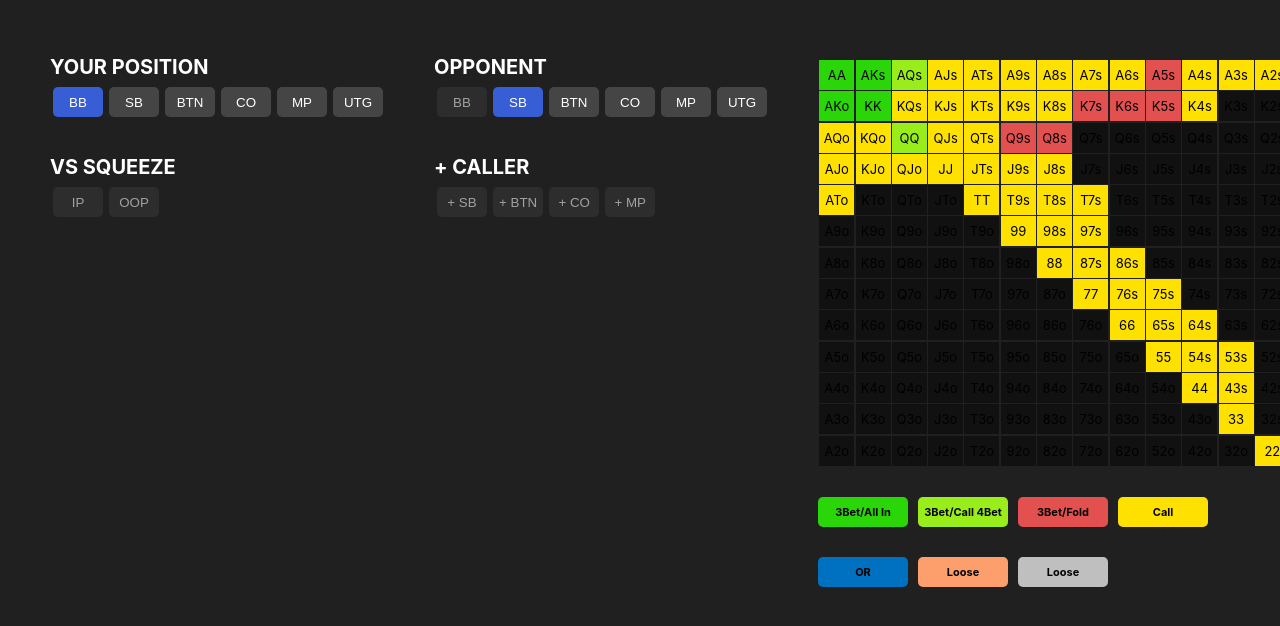
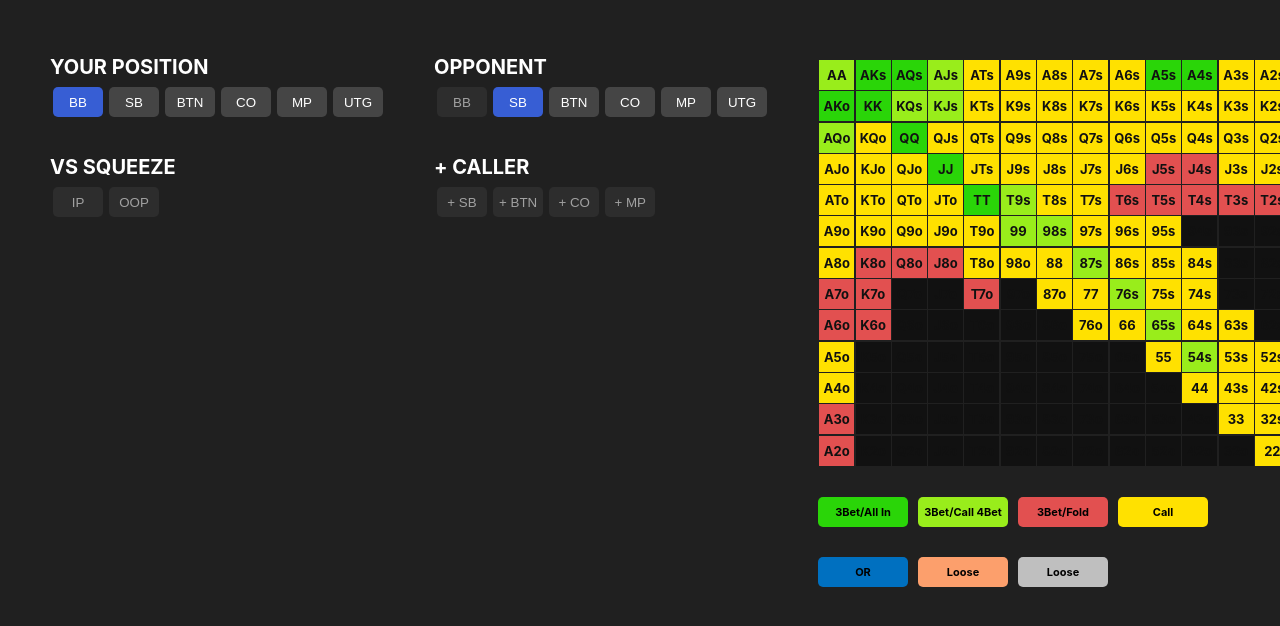
Before and after one commit to SzyAgustin/ranges, a React (Create React App) app: page / in a window 1280 px wide. Shown: the top 626 px of the page. Built offline with nearby package versions, Linux system fonts and the light colour scheme.

Commit message:
all working besides squeeze

```diff
--- a/src/App.tsx
+++ b/src/App.tsx
@@ -7,7 +7,7 @@ import {
   Row,
   StyledApp,
 } from './components/Styled';
-import { matrix } from './tables/matrix';
+import { getMatrix, matrix } from './tables/matrix';
 import OponentSection from './components/OpponentSection';
 import { useState } from 'react';
 import MyPositionSection from './components/MyPositionSection';
@@ -30,15 +30,19 @@ const colors: colorsOptions = {
   16: '#111111',
 };
 
-const cellsColors =
-  '1-1-2-4-4-4-4-4-4-3-4-4-4.1-1-4-4-4-4-4-3-3-3-4-0-0.4-4-2-4-4-3-3-0-0-0-0-0-0.4-4-4-4-4-4-4-0-0-0-0-0-0.4-0-0-0-4-4-4-4-0-0-0-0-0.0-0-0-0-0-4-4-4-0-0-0-0-0.0-0-0-0-0-0-4-4-4-0-0-0-0.0-0-0-0-0-0-0-4-4-4-0-0-0.0-0-0-0-0-0-0-0-4-4-4-0-0.0-0-0-0-0-0-0-0-0-4-4-4-0.0-0-0-0-0-0-0-0-0-0-4-4-0.0-0-0-0-0-0-0-0-0-0-0-4-0.0-0-0-0-0-0-0-0-0-0-0-0-4';
-const cellsArrays = cellsColors.split('.').map((row) => row.split('-'));
-
 function App() {
   const [myPosition, setMyPosition] = useState<string>('BB');
   const [opponentPosition, setOpponentPosition] = useState<string>('SB');
   const [plusCallerPosition, setPlusCallerPosition] = useState<string>('');
   const [squeeze, setSqueeze] = useState<string>('');
+
+  const matrixColors = getMatrix(
+    myPosition,
+    opponentPosition,
+    plusCallerPosition
+  );
+  const cellsArrays =
+    matrixColors && matrixColors.split('.').map((row) => row.split('-'));
 
   return (
     <StyledApp>
@@ -54,6 +58,7 @@ function App() {
           <OponentSection
             opponentPosition={opponentPosition}
             setOpponentPosition={setOpponentPosition}
+            setPlusCaller={setPlusCallerPosition}
             myPosition={myPosition}
             setSqueeze={setSqueeze}
           />
@@ -75,13 +80,18 @@ function App() {
         </Flex>
       </ButtonsBox>
       <MatrixBox>
-        {matrix.map((row, i) => (
-          <Row>
-            {row.map((cards, j) => (
-              <Cell cards={cards} color={colors[cellsArrays[i][j]]} />
-            ))}
-          </Row>
-        ))}
+        {cellsArrays &&
+          matrix.map((row, i) => (
+            <Row key={i}>
+              {row.map((cards, j) => (
+                <Cell
+                  key={cards}
+                  cards={cards}
+                  color={colors[cellsArrays[i][j]]}
+                />
+              ))}
+            </Row>
+          ))}
         <MatrixFlex>
           <ColorDescription color={colors[1]} text='3Bet/All In' />
           <ColorDescription color={colors[2]} text='3Bet/Call 4Bet' />
--- a/src/components/Cell.tsx
+++ b/src/components/Cell.tsx
@@ -14,6 +14,7 @@ const StyledCell = styled.div<StyledCellProps>`
   margin-left: 1.3px;
   font-size: 13px;
   background-color: ${(p) => (p.color ? p.color : '#111111')};
+  color: #111111;
 `;
 
 interface CellProps {
@@ -24,7 +25,9 @@ interface CellProps {
 const Cell = ({ cards, color }: CellProps) => {
   return (
     <StyledCell color={color}>
-      <span>{cards}</span>
+      <span>
+        <strong>{cards}</strong>
+      </span>
     </StyledCell>
   );
 };
--- a/src/components/OpponentSection.tsx
+++ b/src/components/OpponentSection.tsx
@@ -4,6 +4,7 @@ interface OpponentSectionProps {
   opponentPosition: string;
   setOpponentPosition: (x: string) => void;
   setSqueeze: (x: string) => void;
+  setPlusCaller: (x: string) => void;
   myPosition: string;
 }
 
@@ -11,11 +12,13 @@ const OpponentSection = ({
   opponentPosition,
   setOpponentPosition,
   setSqueeze,
+  setPlusCaller,
   myPosition,
 }: OpponentSectionProps) => {
   const selectOpponent = (opponentSelected: string) => {
     setOpponentPosition(opponentSelected);
     setSqueeze('');
+    setPlusCaller('');
   };
 
   return (
--- a/src/components/WithCallerSection.tsx
+++ b/src/components/WithCallerSection.tsx
@@ -47,29 +47,29 @@ const WithCallerSection = ({
       <Title>+ CALLER</Title>
       <Button
         disabled={SBDisabled}
-        selected={plusCallerPosition === '+ SB'}
-        onClick={() => setPlusCallerPosition('+ SB')}
+        selected={plusCallerPosition === 'SB'}
+        onClick={() => setPlusCallerPosition('SB')}
       >
         + SB
       </Button>
       <Button
         disabled={BTNDisabled}
-        selected={plusCallerPosition === '+ BTN'}
-        onClick={() => setPlusCallerPosition('+ BTN')}
+        selected={plusCallerPosition === 'BTN'}
+        onClick={() => setPlusCallerPosition('BTN')}
       >
         + BTN
       </Button>
       <Button
         disabled={CODisabled}
-        selected={plusCallerPosition === '+ CO'}
-        onClick={() => setPlusCallerPosition('+ CO')}
+        selected={plusCallerPosition === 'CO'}
+        onClick={() => setPlusCallerPosition('CO')}
       >
         + CO
       </Button>
       <Button
         disabled={MPDisabled}
-        selected={plusCallerPosition === '+ MP'}
-        onClick={() => setPlusCallerPosition('+ MP')}
+        selected={plusCallerPosition === 'MP'}
+        onClick={() => setPlusCallerPosition('MP')}
       >
         + MP
       </Button>
--- a/src/tables/matrix.ts
+++ b/src/tables/matrix.ts
@@ -196,6 +196,8 @@ export const matrix: string[][] = [
     ],
 ];
 
+export const DEFAULT = "5-5-5-5-5-5-5-5-5-5-5-5-5.5-5-5-5-5-5-5-5-5-5-5-5-5.5-5-5-5-5-5-5-5-5-5-5-5-5.5-5-5-5-5-5-5-5-5-5-5-5-5.5-5-5-5-5-5-5-5-5-5-5-5-5.5-5-5-5-5-5-5-5-5-5-5-5-5.5-5-5-5-5-5-5-5-5-5-5-5-5.5-5-5-5-5-5-5-5-5-5-5-5-5.5-5-5-5-5-5-5-5-5-5-5-5-5.5-5-5-5-5-5-5-5-5-5-5-5-5.5-5-5-5-5-5-5-5-5-5-5-5-5.5-5-5-5-5-5-5-5-5-5-5-5-5.5-5-5-5-5-5-5-5-5-5-5-5-5";
+
 export const UTG_OR = "5-5-5-5-5-5-5-5-5-5-5-5-5.5-5-5-5-5-5-5-5-0-0-0-0-0.5-5-5-5-5-5-0-0-0-0-0-0-0.5-5-5-5-5-5-0-0-0-0-0-0-0.5-0-0-0-5-5-0-0-0-0-0-0-0.0-0-0-0-0-5-0-0-0-0-0-0-0.0-0-0-0-0-0-5-0-0-0-0-0-0.0-0-0-0-0-0-0-5-0-0-0-0-0.0-0-0-0-0-0-0-0-5-0-0-0-0.0-0-0-0-0-0-0-0-0-0-0-0-0.0-0-0-0-0-0-0-0-0-0-0-0-0.0-0-0-0-0-0-0-0-0-0-0-0-0.0-0-0-0-0-0-0-0-0-0-0-0-0"
 export const MP_OR = "5-5-5-5-5-5-5-5-5-5-5-5-5.5-5-5-5-5-5-5-5-5-5-0-0-0.5-5-5-5-5-5-5-0-0-0-0-0-0.5-5-5-5-5-5-0-0-0-0-0-0-0.5-5-5-0-5-5-0-0-0-0-0-0-0.15-0-0-0-0-5-0-0-0-0-0-0-0.0-0-0-0-0-0-5-0-0-0-0-0-0.0-0-0-0-0-0-0-5-0-0-0-0-0.0-0-0-0-0-0-0-0-5-0-0-0-0.0-0-0-0-0-0-0-0-0-15-0-0-0.0-0-0-0-0-0-0-0-0-0-0-0-0.0-0-0-0-0-0-0-0-0-0-0-0-0.0-0-0-0-0-0-0-0-0-0-0-0-0";
 export const CO_OR = "5-5-5-5-5-5-5-5-5-5-5-5-5.5-5-5-5-5-5-5-5-5-5-5-5-0.5-5-5-5-5-5-5-5-5-5-0-0-0.5-5-5-5-5-5-5-5-0-0-0-0-0.5-5-5-5-5-5-5-0-0-0-0-0-0.5-15-0-0-0-5-5-0-0-0-0-0-0.5-0-0-0-0-0-5-5-0-0-0-0-0.0-0-0-0-0-0-0-5-15-0-0-0-0.0-0-0-0-0-0-0-0-5-15-0-0-0.5-0-0-0-0-0-0-0-0-5-5-0-0.0-0-0-0-0-0-0-0-0-0-5-0-0.0-0-0-0-0-0-0-0-0-0-0-5-0.0-0-0-0-0-0-0-0-0-0-0-0-5";
@@ -261,7 +263,75 @@ export const BBvsBTNySB = "1-1-1-2-2-4-4-4-4-1-4-4-4.1-1-2-3-2-4-4-3-4-4-4-4-4.3
 
 
 export const getMatrix = (myPosition: string, opponentPosition: string, plusCaller: string) => {
-    if (myPosition === "" && opponentPosition === "" && plusCaller === "") {
-        return "";
+    switch (myPosition) {
+        case "UTG":
+            if (opponentPosition === "") return UTG_OR;
+            if (opponentPosition === "MP") return UTGvsMP;
+            if (opponentPosition === "CO") return UTGvsCO;
+            if (opponentPosition === "BTN") return UTGvsBTN;
+            if (opponentPosition === "SB") return UTGvsSB;
+            if (opponentPosition === "BB") return UTGvsBB;
+            break;
+        case "MP":
+            if (opponentPosition === "") return MP_OR;
+            if (opponentPosition === "UTG") return MPvsUTG;
+            if (opponentPosition === "CO") return MPvsCO;
+            if (opponentPosition === "BTN") return MPvsBTN;
+            if (opponentPosition === "SB") return MPvsSB;
+            if (opponentPosition === "BB") return MPvsBB;
+            break;
+        case "CO":
+            if (opponentPosition === "") return CO_OR;
+            if (opponentPosition === "UTG" && plusCaller === "MP") return COvsUTGyMP;
+            if (opponentPosition === "UTG" && plusCaller === "") return COvsUTG;
+            if (opponentPosition === "MP") return COvsMP;
+            if (opponentPosition === "BTN") return COvsBTN;
+            if (opponentPosition === "SB") return COvsSB;
+            if (opponentPosition === "BB") return COvsBB;
+            break;
+        case "BTN":
+            if (opponentPosition === "") return BTN_OR;
+            if (opponentPosition === "UTG" && plusCaller === "") return COvsMP;
+            if (opponentPosition === "UTG" && plusCaller === "MP") return BTNvsUTGyMP;
+            if (opponentPosition === "UTG" && plusCaller === "CO") return BTNvsMPyCO;
+            if (opponentPosition === "MP" && plusCaller === "") return COvsMP;
+            if (opponentPosition === "MP" && plusCaller === "CO") return BTNvsMPyCO;
+            if (opponentPosition === "CO") return COvsBTN;
+            if (opponentPosition === "SB") return COvsSB;
+            if (opponentPosition === "BB") return COvsBB;
+            break;
+        case "SB":
+            if (opponentPosition === "") return SB_OR;
+            if (opponentPosition === "UTG" && plusCaller === "") return SBvsUTG;
+            if (opponentPosition === "UTG" && plusCaller === "MP") return SBvsUTGyMP;
+            if (opponentPosition === "UTG" && plusCaller === "CO") return SBvsUTGyCO;
+            if (opponentPosition === "UTG" && plusCaller === "BTN") return SBvsUTGyBTN;
+            if (opponentPosition === "MP" && plusCaller === "") return SBvsMP;
+            if (opponentPosition === "MP" && plusCaller === "CO") return SBvsCO;
+            if (opponentPosition === "MP" && plusCaller === "BTN") return SBvsBTN;
+            if (opponentPosition === "CO" && plusCaller === "") return SBvsCO;
+            if (opponentPosition === "CO" && plusCaller === "BTN") return SBvsCOyBTN;
+            if (opponentPosition === "BTN") return SBvsBTN;
+            if (opponentPosition === "BB") return SBvsBB;
+            break;
+        case "BB":
+            if (opponentPosition === "UTG" && plusCaller === "") return BBvsUTG;
+            if (opponentPosition === "UTG" && plusCaller === "MP") return BBvsUTGyMP;
+            if (opponentPosition === "UTG" && plusCaller === "CO") return BBvsUTGyCO;
+            if (opponentPosition === "UTG" && plusCaller === "BTN") return BBvsUTGyBTN;
+            if (opponentPosition === "UTG" && plusCaller === "SB") return BBvsUTGySB;
+            if (opponentPosition === "MP" && plusCaller === "") return BBvsMP;
+            if (opponentPosition === "MP" && plusCaller === "CO") return BBvsMPyCO;
+            if (opponentPosition === "MP" && plusCaller === "BTN") return BBvsMPyBTN;
+            if (opponentPosition === "MP" && plusCaller === "SB") return BBvsMPySB;
+            if (opponentPosition === "CO" && plusCaller === "") return BBvsCO;
+            if (opponentPosition === "CO" && plusCaller === "BTN") return BBvsCOyBTN;
+            if (opponentPosition === "CO" && plusCaller === "SB") return BBvsCOySB;
+            if (opponentPosition === "BTN" && plusCaller === "") return BBvsBTN;
+            if (opponentPosition === "BTN" && plusCaller === "SB") return BBvsBTNySB;
+            if (opponentPosition === "SB") return BBvsSB;
+            break;
+        default:
+            return DEFAULT;
     }
 }
```
